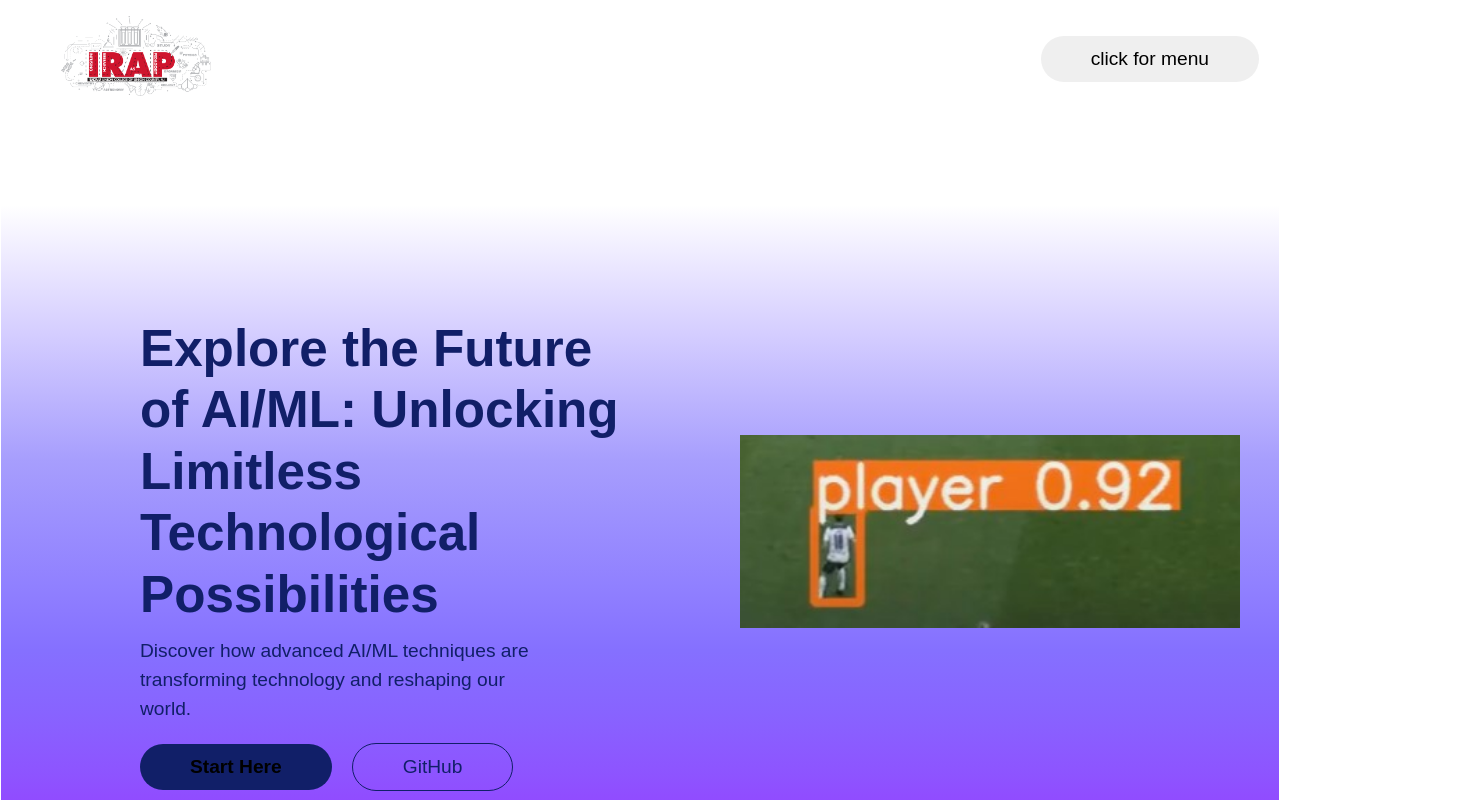
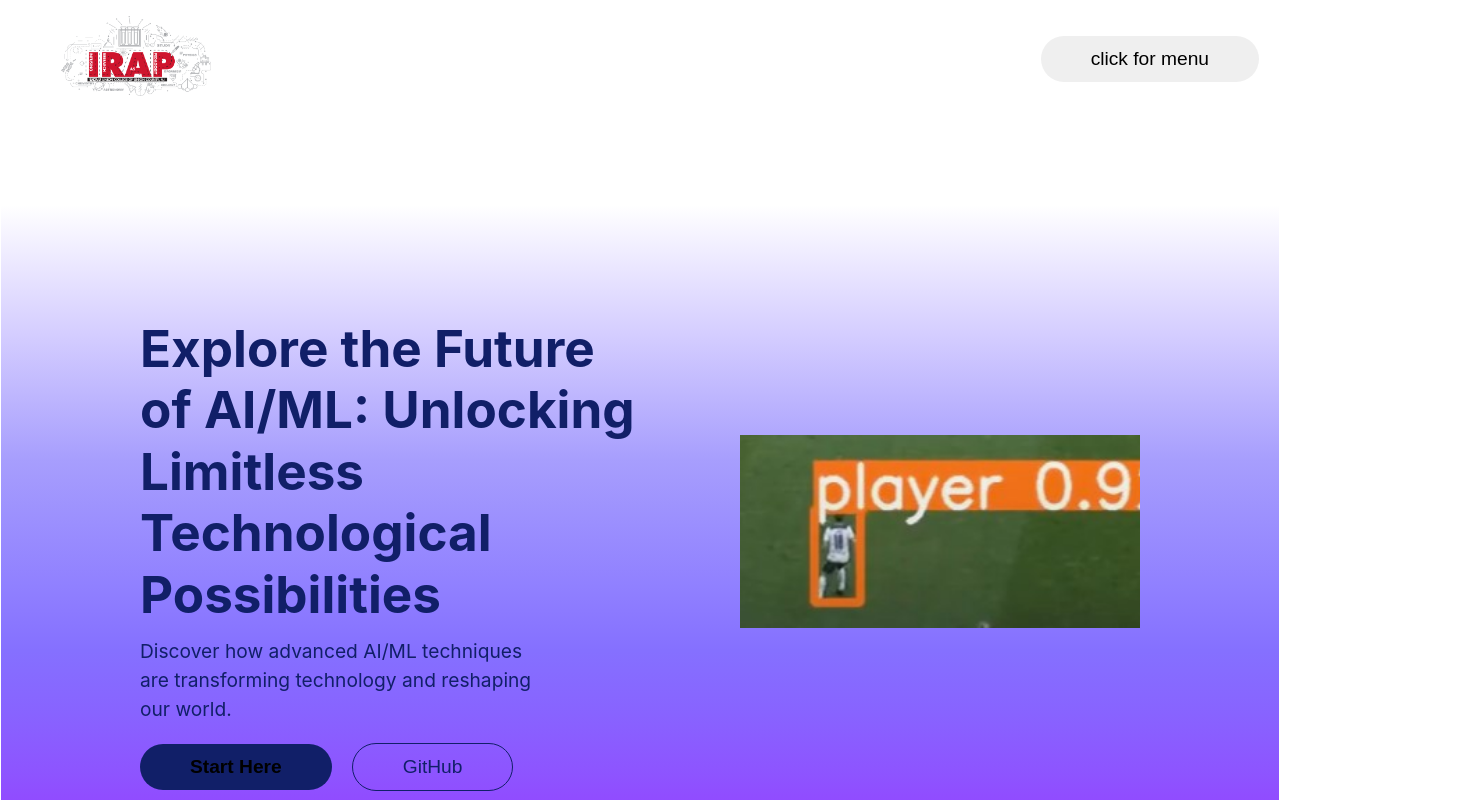
Before and after one commit to Chrisawgey/LipReadv.1, a React (Vite) app in the folder my-first-react-app/: page / in a window 1280 px wide. Shown: the top 800 px of the page, 1477 px wide, since content can reach past the window. Built offline with nearby package versions, Linux system fonts and the light colour scheme.

Commit message:
fix overflow x

```diff
--- a/my-first-react-app/src/App.css
+++ b/my-first-react-app/src/App.css
@@ -1,6 +1,7 @@
 * {
     margin: 0px;
     padding: 0px;
+    overflow-x: hidden;
 }
 
 .nav-bar {
--- a/my-first-react-app/src/pages/Homepage/Comps/Showcase.css
+++ b/my-first-react-app/src/pages/Homepage/Comps/Showcase.css
@@ -1,11 +1,3 @@
-html, body {
-    margin: 0;
-    padding: 0;
-    width: 100%;
-    height: 100%;
-    font-family: Arial, sans-serif;
-  }
-
 .container-2 {
     display: flex;
     flex-direction: column;
@@ -31,7 +23,7 @@ html, body {
     display: flex;
     justify-content: space-between;
     margin-bottom: 10px;
-    gap:16px;
+    gap: 16px;
 }
 
 .tab-menu-button {
@@ -42,15 +34,11 @@ html, body {
     color: #000000;
     border-color: #00000000;
     transition: background-color 0.2s;
-    flex-grow:1;
-
-
+    flex-grow: 1;
 }
 
-
-  .description{
-    color:black;
-
+.description {
+    color: black;
 }
 
 .tab-menu-button:focus {
@@ -77,12 +65,11 @@ html, body {
     right: 0;
     bottom: 0;
     border-radius: 20px;
-
 }
 
 .tab-content-1 {
     z-index: 3;
-    background-color: #007BFF;
+    background-color: #007bff;
 }
 
 .tab-content-2 {
@@ -111,7 +98,7 @@ html, body {
     display: flex;
     justify-content: space-between;
     width: 50%;
-    z-index:10;
+    z-index: 10;
     color: #000000;
     gap: 16px;
 }
@@ -126,7 +113,6 @@ html, body {
     box-shadow: 0 2px 4px rgba(0, 0, 0, 0.1);
     flex-grow: 1;
     align-items: start;
-
 }
 
 .learn-button-wrapper {
@@ -138,7 +124,7 @@ html, body {
     font-size: 16px;
     border: none;
     border-radius: 20px;
-    background-color: #007BFF;
+    background-color: #007bff;
     color: #fff;
     cursor: pointer;
     margin-top: 20px;
```
Lines whose indentation alone changed are shown as unchanged.
